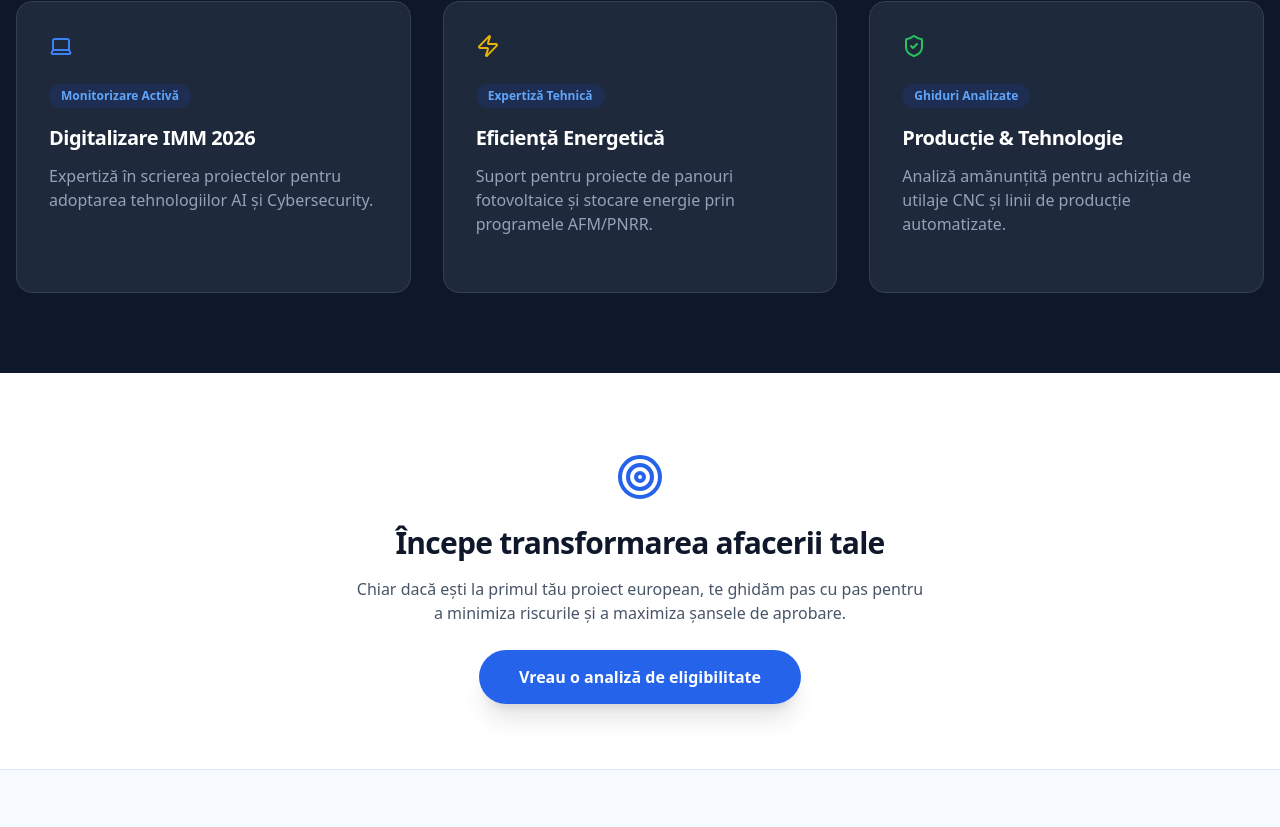
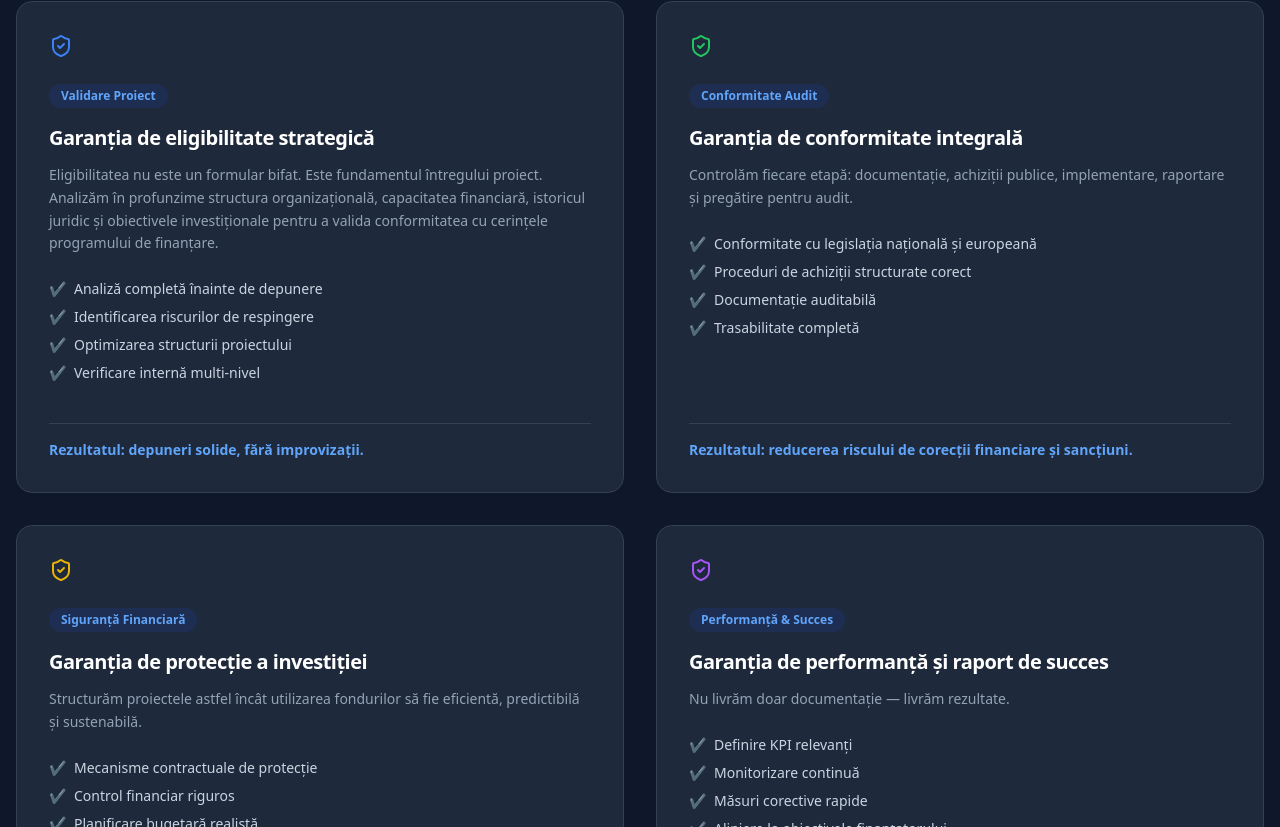
Before and after one commit to evialbert/FSPro, a Next.js app: page /portofoliu in a window 1280 px wide. Shown: the part 1173-2000 px from the top of the page. Built offline with nearby package versions, Linux system fonts and the light colour scheme.

Commit message:
refactor: replace old funding lines with strategic guarantees

```diff
--- a/app/portofoliu/page.tsx
+++ b/app/portofoliu/page.tsx
@@ -2,27 +2,61 @@
 
 import React from "react";
 import Link from "next/link";
-import { CheckCircle2, Target, Lightbulb, ArrowRight, Zap, ShieldCheck, Laptop } from "lucide-react";
+import { CheckCircle2, Target, Lightbulb, ArrowRight, ShieldCheck, Laptop } from "lucide-react";
 
 export default function Portofoliu() {
   const expertizaLinii = [
     {
-      titlu: "Digitalizare IMM 2026",
-      desc: "Expertiză în scrierea proiectelor pentru adoptarea tehnologiilor AI și Cybersecurity.",
-      icon: <Laptop className="text-blue-500" />,
-      tag: "Monitorizare Activă"
+      titlu: "Garanția de eligibilitate strategică",
+      desc: "Eligibilitatea nu este un formular bifat. Este fundamentul întregului proiect. Analizăm în profunzime structura organizațională, capacitatea financiară, istoricul juridic și obiectivele investiționale pentru a valida conformitatea cu cerințele programului de finanțare.",
+      icon: <ShieldCheck className="text-blue-500" />,
+      tag: "Validare Proiect",
+      bife: [
+        "Analiză completă înainte de depunere",
+        "Identificarea riscurilor de respingere",
+        "Optimizarea structurii proiectului",
+        "Verificare internă multi-nivel"
+      ],
+      rezultat: "Rezultatul: depuneri solide, fără improvizații."
     },
     {
-      titlu: "Eficiență Energetică",
-      desc: "Suport pentru proiecte de panouri fotovoltaice și stocare energie prin programele AFM/PNRR.",
-      icon: <Zap className="text-yellow-500" />,
-      tag: "Expertiză Tehnică"
+      titlu: "Garanția de conformitate integrală",
+      desc: "Controlăm fiecare etapă: documentație, achiziții publice, implementare, raportare și pregătire pentru audit.",
+      icon: <ShieldCheck className="text-green-500" />,
+      tag: "Conformitate Audit",
+      bife: [
+        "Conformitate cu legislația națională și europeană",
+        "Proceduri de achiziții structurate corect",
+        "Documentație auditabilă",
+        "Trasabilitate completă"
+      ],
+      rezultat: "Rezultatul: reducerea riscului de corecții financiare și sancțiuni."
     },
     {
-      titlu: "Producție & Tehnologie",
-      desc: "Analiză amănunțită pentru achiziția de utilaje CNC și linii de producție automatizate.",
-      icon: <ShieldCheck className="text-green-500" />,
-      tag: "Ghiduri Analizate"
+      titlu: "Garanția de protecție a investiției",
+      desc: "Structurăm proiectele astfel încât utilizarea fondurilor să fie eficientă, predictibilă și sustenabilă.",
+      icon: <ShieldCheck className="text-yellow-500" />,
+      tag: "Siguranță Financiară",
+      bife: [
+        "Mecanisme contractuale de protecție",
+        "Control financiar riguros",
+        "Planificare bugetară realistă",
+        "Management al riscului investițional"
+      ],
+      rezultat: "Rezultatul: capital protejat și resurse utilizate strategic."
+    },
+    {
+      titlu: "Garanția de performanță și raport de succes",
+      desc: "Nu livrăm doar documentație — livrăm rezultate.",
+      icon: <ShieldCheck className="text-purple-500" />,
+      tag: "Performanță & Succes",
+      bife: [
+        "Definire KPI relevanți",
+        "Monitorizare continuă",
+        "Măsuri corective rapide",
+        "Aliniere la obiectivele finanțatorului"
+      ],
+      rezultat: "Rezultatul: proiecte implementate cu succes și indicatori îndepliniți."
     }
   ];
 
@@ -82,19 +116,37 @@ export default function Portofoliu() {
       <section className="bg-slate-900 py-20 px-4">
         <div className="max-w-7xl mx-auto">
           <div className="text-center mb-16">
-            <h2 className="text-3xl font-bold text-white mb-4">Focus Strategic 2026</h2>
-            <p className="text-slate-400">Suntem specializați pe cele mai competitive linii de finanțare ale acestui an.</p>
+            <h2 className="text-3xl font-bold text-white mb-4">Garanțiile Noastre</h2>
+            <p className="text-slate-400">Reducem riscurile și securizăm finanțarea prin pilonii noștri de performanță.</p>
           </div>
 
-          <div className="grid grid-cols-1 md:grid-cols-3 gap-8">
+          {/* Am schimbat grid-cols-3 in grid-cols-2 pentru ecrane mari deoarece sunt 4 carduri acum, aratand mult mai simetric */}
+          <div className="grid grid-cols-1 md:grid-cols-2 gap-8">
             {expertizaLinii.map((item, i) => (
-              <div key={i} className="bg-slate-800 p-8 rounded-2xl border border-slate-700 hover:border-blue-500 transition-colors">
-                <div className="mb-6">{item.icon}</div>
-                <div className="inline-block px-3 py-1 bg-blue-900/30 text-blue-400 text-xs font-bold rounded-full mb-4">
-                  {item.tag}
+              <div key={i} className="bg-slate-800 p-8 rounded-2xl border border-slate-700 hover:border-blue-500 transition-colors flex flex-col justify-between">
+                <div>
+                  <div className="mb-6">{item.icon}</div>
+                  <div className="inline-block px-3 py-1 bg-blue-900/30 text-blue-400 text-xs font-bold rounded-full mb-4">
+                    {item.tag}
+                  </div>
+                  <h3 className="text-xl font-bold text-white mb-3">{item.titlu}</h3>
+                  <p className="text-slate-400 mb-6 text-sm leading-relaxed">{item.desc}</p>
+
+                  {/* Afisarea punctelor cu bifa */}
+                  <div className="space-y-2 mb-6">
+                    {item.bife.map((bifa, idx) => (
+                      <div key={idx} className="flex items-start space-x-2 text-sm text-slate-300">
+                        <span className="text-blue-400 font-bold select-none">✔</span>
+                        <span>{bifa}</span>
+                      </div>
+                    ))}
+                  </div>
                 </div>
-                <h3 className="text-xl font-bold text-white mb-3">{item.titlu}</h3>
-                <p className="text-slate-400 mb-6">{item.desc}</p>
+
+                {/* Textul de rezultat de la finalul fiecarui card */}
+                <div className="mt-4 pt-4 border-t border-slate-700 text-sm font-semibold text-blue-400">
+                  {item.rezultat}
+                </div>
               </div>
             ))}
           </div>
```
